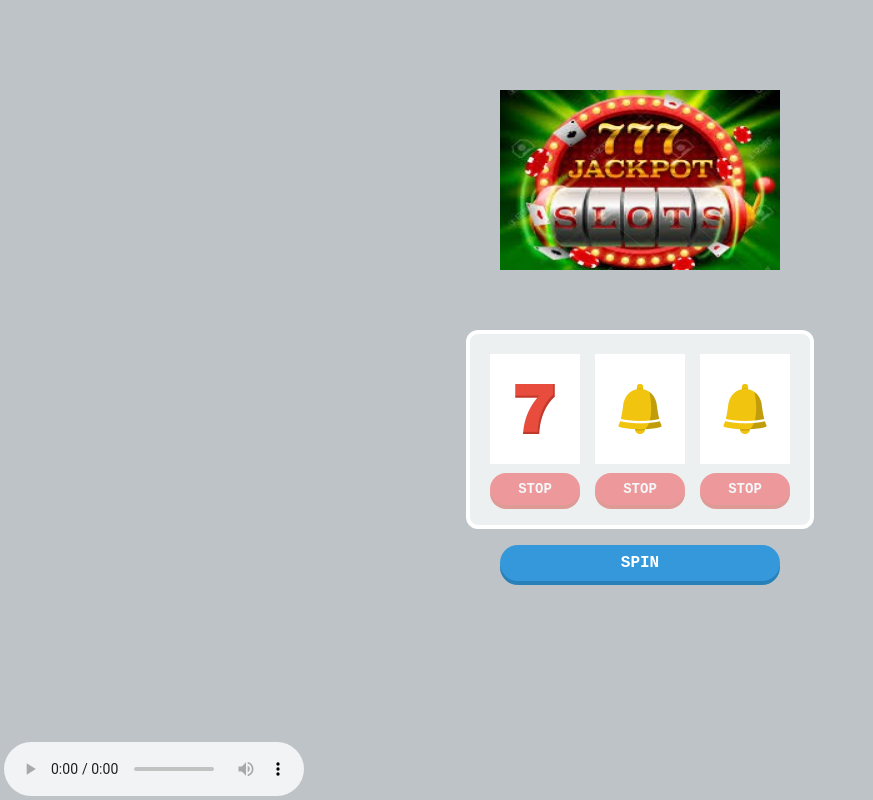
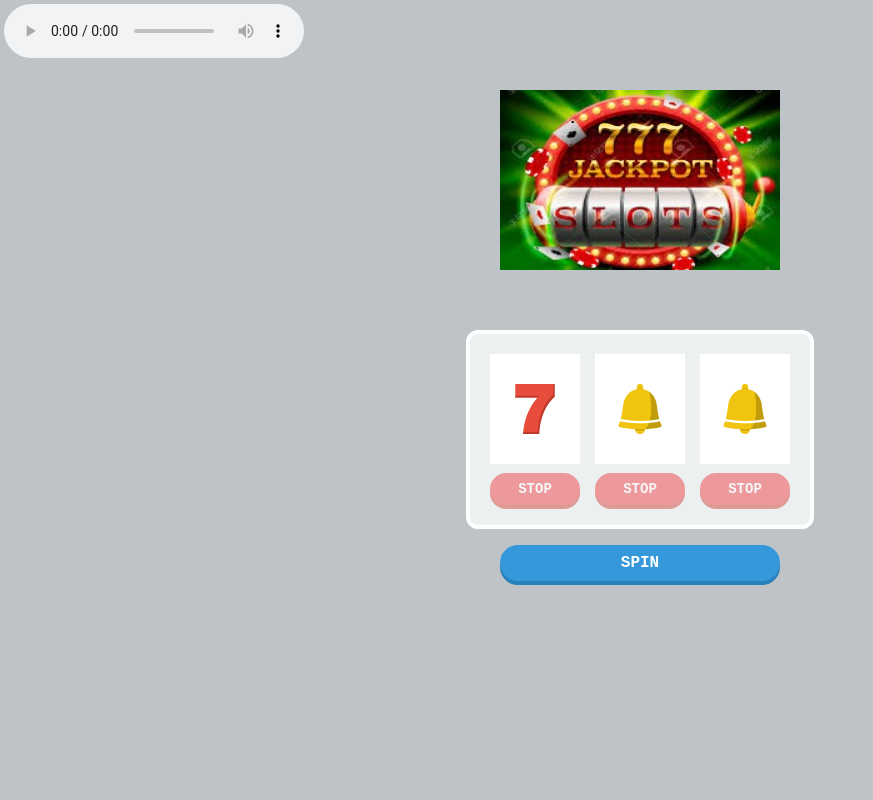
Before and after one commit to dai-blog/kajino, a plain HTML site: page index.html in a window 1280 px wide. Shown: the whole page, without its empty margins (0-873 px from the left). Drawn offline with Linux system fonts and the light colour scheme.

Commit message:
Add files via upload

```diff
--- a/css/style.css
+++ b/css/style.css
@@ -68,6 +68,6 @@ main {
 
 audio {
   position: fixed;
-  bottom: 4px;
+  top: 4px;
   left: 4px;
 }
```
